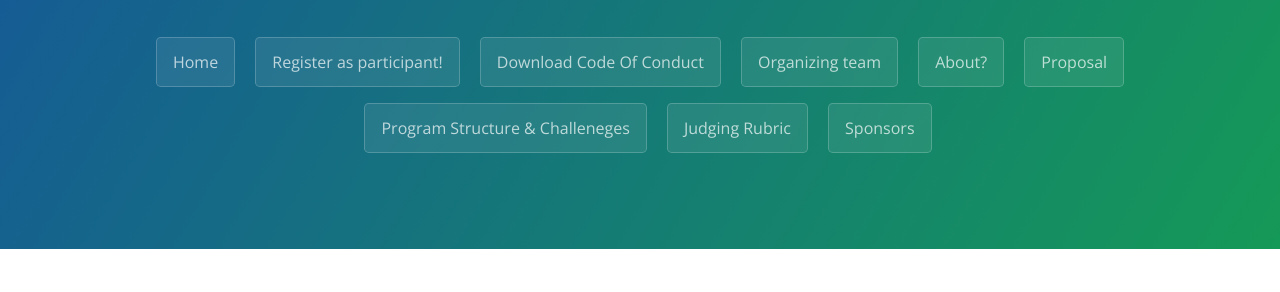
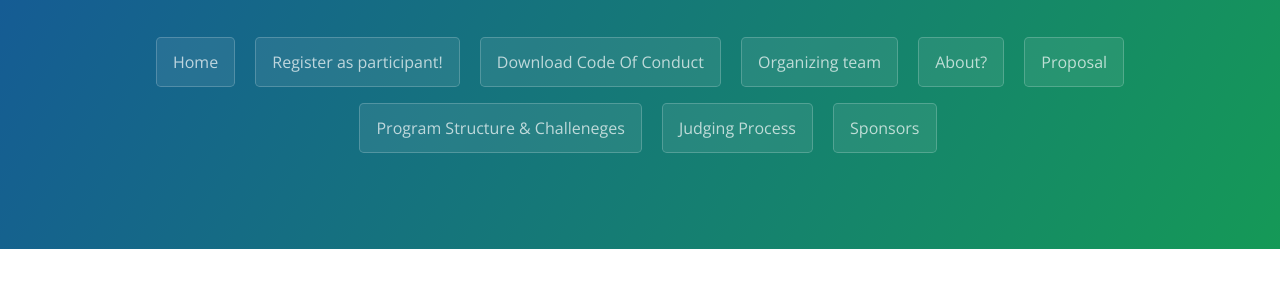
Before and after one commit to hack4her/hack4her.github.io, a Jekyll site: the page built from index.md, in a window 1280 px wide and 900 px high. Shown: the part 200-492 px from the top of the window. Built offline with Jekyll 4.4.1, drawn with Linux system fonts in a browser that asks for light colours.

Commit message:
Update default.html

```diff
--- a/_layouts/default.html
+++ b/_layouts/default.html
@@ -30,7 +30,7 @@
         <a href="../about.html" class="btn">About?</a>
         <a href="../proposal.html" class="btn">Proposal</a>
         <a href="../challenges.html" class="btn">Program Structure & Challeneges</a>
-        <a href="../rubric.html" class="btn">Judging Rubric</a>
+        <a href="../rubric.html" class="btn">Judging Process</a>
         <a href="../sponsors.html" class="btn">Sponsors</a>
       {% endif %}
     </header>
```
